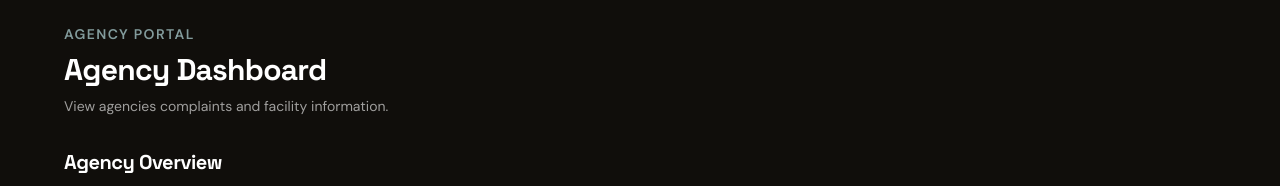
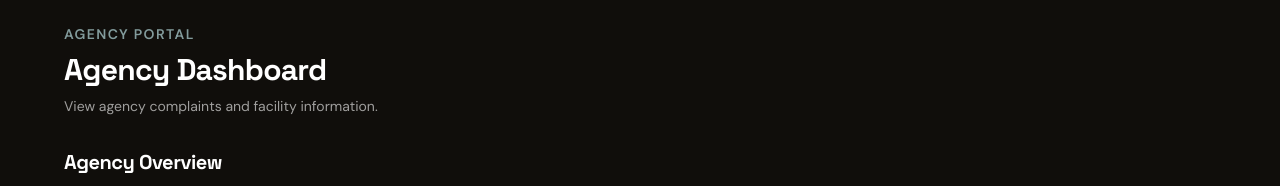
Before and after one commit to 007subhajitrajhalder/Amar-Sohor, a React app in the folder frontend/: page /agency/dashboard in a window 1280 px wide. Shown: the top 186 px of the page. Built offline with nearby package versions, Linux system fonts and the light colour scheme; the HTML template or start-up script is replaced by a standard one.

Commit message:
Agency Dashboard Change

```diff
--- a/frontend/src/pages/agency/AgencyDashboardPage.jsx
+++ b/frontend/src/pages/agency/AgencyDashboardPage.jsx
@@ -98,7 +98,7 @@ function AgencyDashboardPage() {
           </h1>
 
           <p className="mt-2 text-sm text-white/60">
-            View agencies complaints and facility information.
+            View agency complaints and facility information.
           </p>
         </div>
 
```
